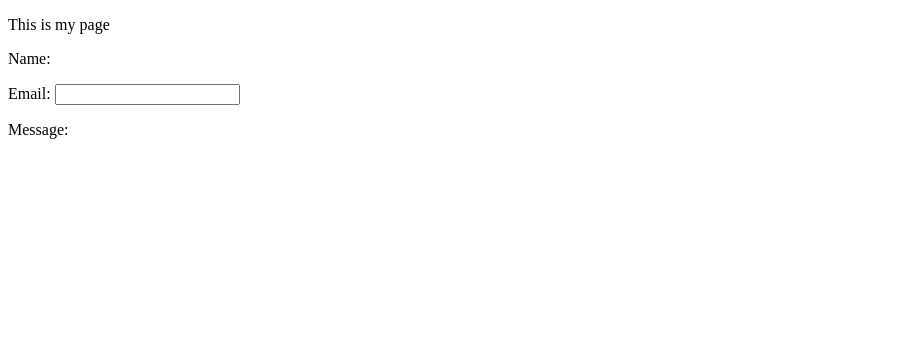
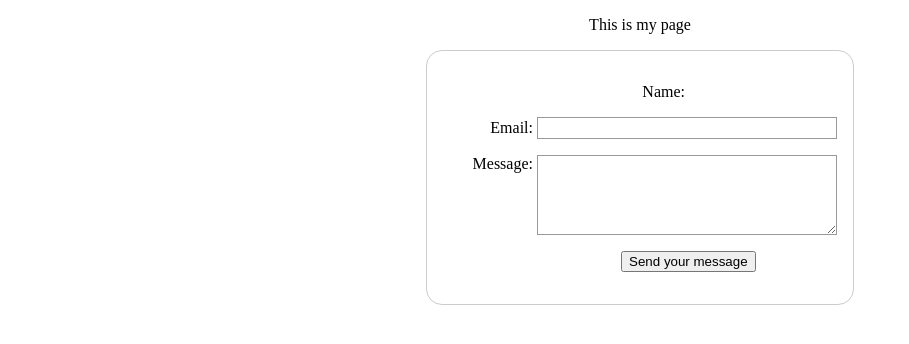
Before and after one commit to dbrady0965-dev/make-form, a plain HTML site: page index.html in a window 1280 px wide. Shown: the whole page, without its empty margins (0-909 px from the left). Drawn offline with Linux system fonts and the light colour scheme.

Commit message:
style sheet created and linked. Still need to look at why it isnt updating in the browser

```diff
--- a/index.html
+++ b/index.html
@@ -3,6 +3,12 @@
   <head>
     <meta charset="utf-8">
     <meta name="viewport" content="width=device-width">
+
+    <style>
+      /* CSS goes here */
+    </style>
+    <link rel="stylesheet" href="style.css">
+
     <title>My test page</title>
   </head>
   <body>
@@ -17,6 +23,10 @@
     </p>
     <p>
       <label for="msg">Message:</label>
+      <textarea id="msg" name="user_message"></textarea>
+    </p>
+    <p class="button">
+      <button type="submit">Send your message</button>
     </p>
     </form>
   </body>
--- /dev/null
+++ b/style.css
@@ -0,0 +1,44 @@
+body {
+    text-align: center;
+}
+
+form {
+    display:inline-block;
+    padding: 1em;
+    border: 1px solid #cccccc;
+    border-radius: 1em;
+}
+
+p + p {
+    margin-top: 1em;
+}
+
+label {
+    display: inline-block;
+    min-width: 90px;
+    text-align: right;
+}
+
+input, textarea {
+    font: 1em sans-serif;
+    width: 300px;
+    box-sizing: border-box;
+    border: 1px solid #999999;
+}
+input:focus, textarea:focus {
+    outline-style:solid;
+    outline-color: bisque
+}
+
+textarea {
+    vertical-align: top;
+    height: 5em;
+}
+
+.button {
+    padding-left: 90px;
+}
+
+button {
+    margin-left: 0.5em;
+}
```
